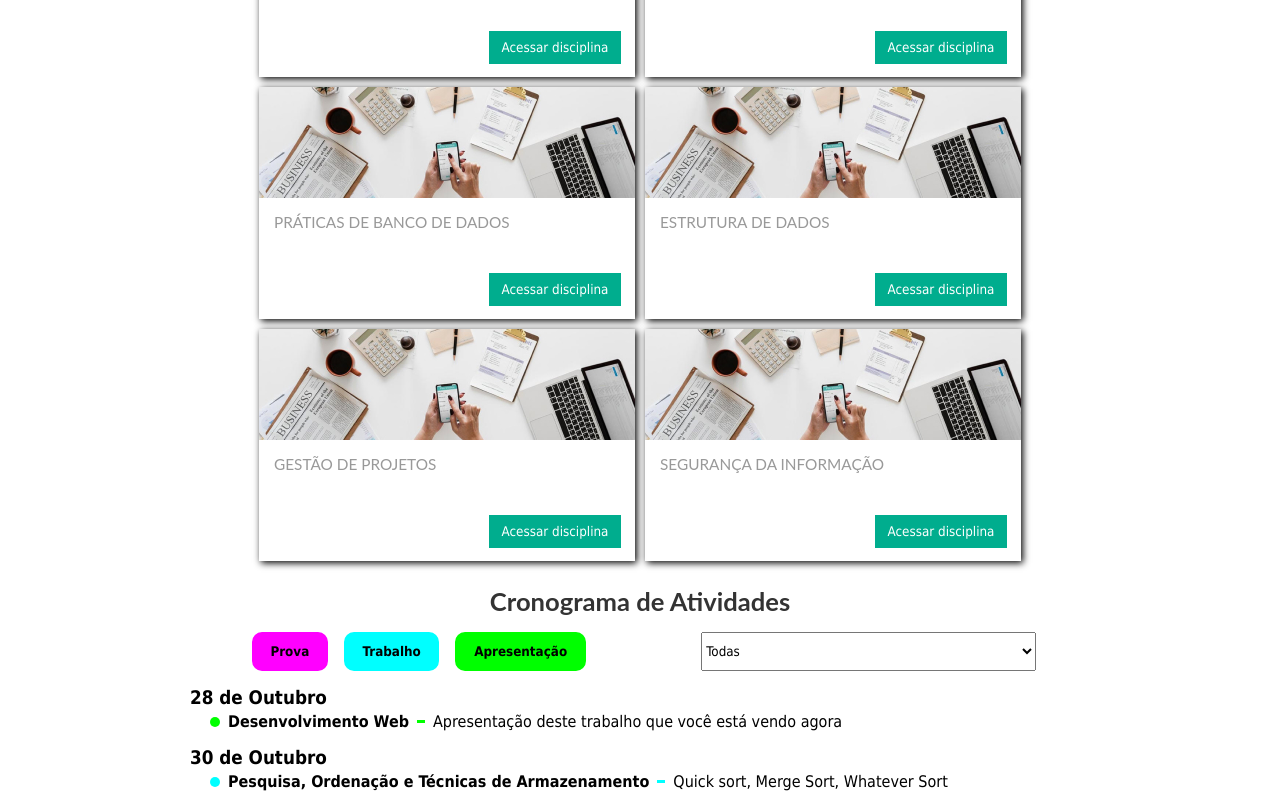
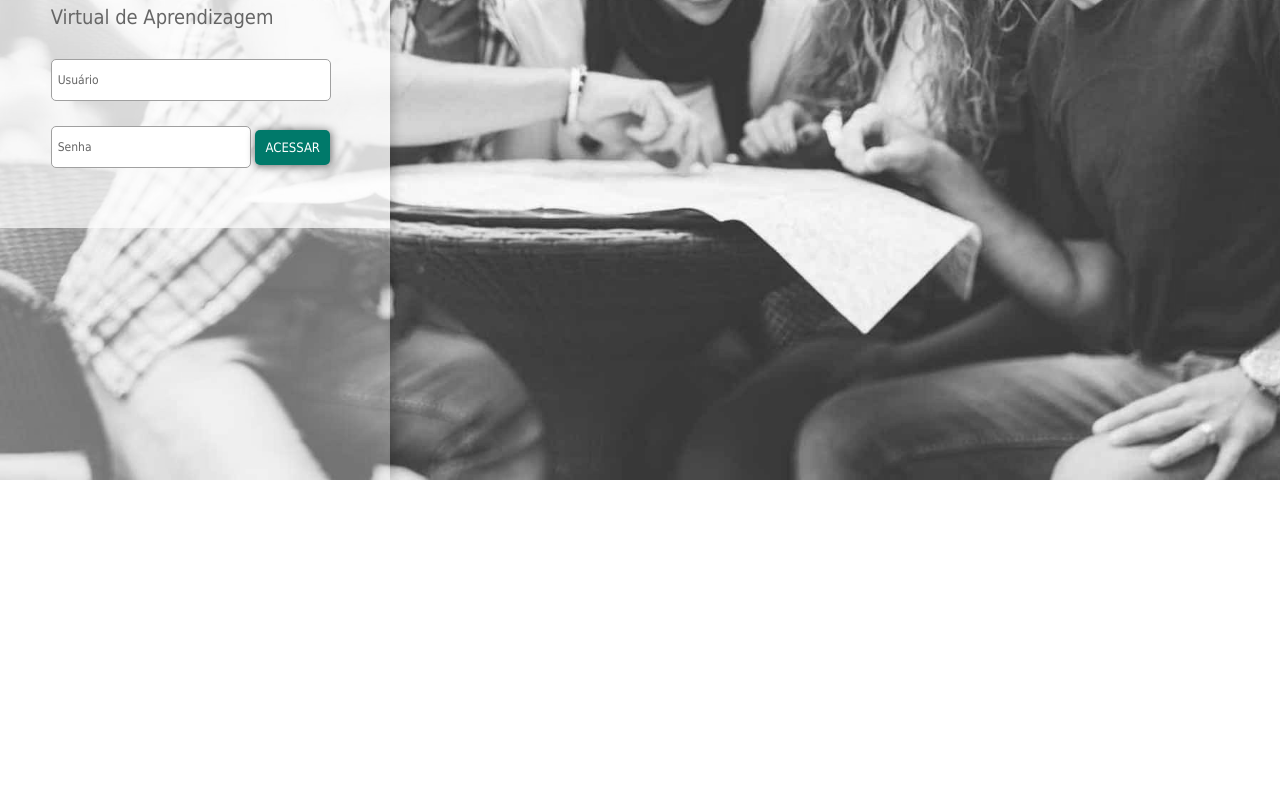
Before and after one commit to sistemas-informacao-uam/cronograma-de-atividades-blackboard, a React (Create React App) app in the folder frontend/: page / in a window 1280 px wide. Shown: the part 320-1119 px from the top of the page. After the commit the page ends 800 px from the top, so only its background shows below. Built offline with nearby package versions, Linux system fonts and the light colour scheme; the HTML template or start-up script is replaced by a standard one.

Commit message:
add User Context

```diff
--- a/frontend/public/index.html
+++ b/frontend/public/index.html
@@ -6,7 +6,7 @@
   <meta name="viewport" content="width=device-width, initial-scale=1" />
   <meta name="theme-color" content="#000000" />
   <meta name="description" content="Web site created using create-react-app" />
-  <title>React App</title>
+  <title>Cronograma de Atividades 📆</title>
 </head>
 
 <body>
--- a/frontend/src/App.js
+++ b/frontend/src/App.js
@@ -4,9 +4,13 @@ import Routes from './routes';
 
 import './GlobalStyles.css';
 
+import UserProvider from './context/User';
+
 function App() {
   return (
-    <Routes />
+    <UserProvider>
+      <Routes />
+    </UserProvider>
   );
 }
 
--- a/frontend/src/components/Header/index.js
+++ b/frontend/src/components/Header/index.js
@@ -10,8 +10,11 @@ import {
 
 import LogoHearder from '../../assets/subjects-logo.png';
 import { useHistory } from 'react-router-dom';
+import { useUser } from '../../context/User';
 
 const Header = () => {
+    const { user } = useUser();
+
     const navigate = useHistory();
 
     function handleLogout() {
@@ -24,7 +27,7 @@ const Header = () => {
 
             <UserMenu>
                 <UserIcon />
-                <h1>Olá, NOME USUÁRIO</h1>
+                <h1>Olá, {user.name}</h1>
                 <ArrowIconDown />
                 <LogoutIcon onClick={handleLogout} />
             </UserMenu>
--- a/frontend/src/components/Schedule/index.js
+++ b/frontend/src/components/Schedule/index.js
@@ -5,9 +5,11 @@ import ActivitiesList from '../ActivitiesList';
 
 import { Container, FilterWrapper, ActivitiesFilter, SubjectFilter, FilterButton } from './styles';
 
-import { activitiesListFakeData, subjectsListFakeData } from '../../fakeData';
+import { useUser } from '../../context/User';
 
 const Schedule = () => {
+  const { user } = useUser();
+
   const [isProvaSelected, setIsProvaSelected] = useState(false);
   const [isTrabalhoSelected, setIsTrabalhoSelected] = useState(false);
   const [isApresentacaoSelected, setIsApresentacaoSelected] = useState(false);
@@ -27,7 +29,7 @@ const Schedule = () => {
       compareSet = [];
     }
 
-    const filteredByActivity = activitiesListFakeData.map(list => {
+    const filteredByActivity = user.activities.map(list => {
       const filteredActivities = list.activities.filter(
         activity => !compareSet.includes(activity.type)
         && (subjectSelected === ''
@@ -40,7 +42,7 @@ const Schedule = () => {
     })
 
     setActivitiesListData(filteredByActivity)
-  }, [isProvaSelected, isTrabalhoSelected, isApresentacaoSelected, subjectSelected]);
+  }, [isProvaSelected, isTrabalhoSelected, isApresentacaoSelected, subjectSelected, user.subjects, user.activities]);
 
   return (
     <Container>
@@ -69,7 +71,7 @@ const Schedule = () => {
         <SubjectFilter onChange={(e) => setSubjectSelected(e.target.value)}>
           <option defaultValue disabled value="">Disciplinas</option>
           <option value="">Todas</option>
-          {subjectsListFakeData.map((subject) => {
+          {user.subjects.map((subject) => {
             return <option key={subject} value={subject}>{subject}</option>
           })}
         </SubjectFilter>
--- /dev/null
+++ b/frontend/src/context/User.js
@@ -0,0 +1,24 @@
+import React, { createContext, useContext, useState } from 'react';
+
+const UserContext = createContext();
+
+export default function UserProvider({children}) {
+  const [user, setUser] = useState({ name: '', type: '', subjects: []});
+
+  return (
+    <UserContext.Provider
+      value={{
+        user,
+        setUser,
+      }}
+    >
+      {children}
+    </UserContext.Provider>
+  )
+}
+
+export function useUser() {
+  const context = useContext(UserContext);
+  const { user, setUser } = context;
+  return { user, setUser };
+}
--- a/frontend/src/fakeData/index.js
+++ b/frontend/src/fakeData/index.js
@@ -1,11 +1,46 @@
-export const subjectsListFakeData = [
-  'Desenvolvimento Web',
-  'Engenharia de Software',
-  'Prática de Banco de Dados',
-  'Pesquisa, Ordenação e Técnicas de Armazenamento',
+const professorRegisteredActivitiesFakeDate = [
+  {
+    date: '28 de Outubro',
+    activities: [
+      {
+        id: 1,
+        type: 'apresentacao',
+        subject: 'Desenvolvimento Web',
+        title: 'Apresentação deste trabalho que você está vendo agora',
+      }
+    ],
+  },
+  {
+    date: '30 de Outubro',
+    activities: [
+      {
+        id: 2,
+        type: 'prova',
+        subject: 'Engenharia de Software',
+        title: 'Diagramas',
+      },
+    ],
+  },
+  {
+    date: '17 de Novembro',
+    activities: [
+      {
+        id: 2,
+        type: 'trabalho',
+        subject: 'Desenvolvimento Web',
+        title: 'HTML, CSS e JS',
+      },
+      {
+        id: 3,
+        type: 'prova',
+        subject: 'Prática de Banco de Dados',
+        title: 'UPDATE Alunos SET nota = 10',
+      },
+    ],
+  }
 ]
 
-export const activitiesListFakeData = [
+const studentActivitiesListFakeData = [
   {
     date: '28 de Outubro',
     activities: [
@@ -59,3 +94,28 @@ export const activitiesListFakeData = [
     ],
   }
 ]
+
+export const professorFakeData = {
+  name: 'Sou um Professor',
+  subjects: [
+    'Desenvolvimento Web',
+    'Engenharia de Software',
+    'Prática de Banco de Dados',
+  ],
+  activities: professorRegisteredActivitiesFakeDate,
+  type: 'professor',
+}
+
+export const studentFakeData = {
+  name: 'Por acaso eu sou um aluno',
+  subjects: [
+    'Desenvolvimento Web',
+    'Engenharia de Software',
+    'Prática de Banco de Dados',
+    'Pesquisa, Ordenação e Técnicas de Armazenamento',
+    'Redes',
+    'Estatística',
+  ],
+  activities: studentActivitiesListFakeData,
+  type: 'student',
+}
--- /dev/null
+++ b/frontend/src/pages/Home/index.js
@@ -0,0 +1,32 @@
+import React from 'react';
+import Header from '../../components/Header';
+import Schedule from '../../components/Schedule';
+import Subject from '../../components/Subject';
+import { useUser } from '../../context/User';
+
+import {
+  Container,
+  SubjectsList,
+} from './styles';
+
+const Home = () => {
+
+  const { user } = useUser();
+
+  return (
+    <>
+      <Header />
+      <Container>
+        <h1>Minhas Disciplinas</h1>
+        <SubjectsList>
+          {user.subjects.map(subject => <Subject key={subject} title={subject} />)}
+        </SubjectsList>
+
+          <h1>{user.type === 'student' ? 'Cronograma de Atividades' : 'Atividades Cadastradas'}</h1>
+          <Schedule />
+      </Container>
+    </>
+  );
+};
+
+export default Home;
--- a/frontend/src/pages/HomeAluno/index.js
+++ /dev/null
@@ -1,45 +0,0 @@
-import React from 'react';
-import Header from '../../components/Header';
-import Schedule from '../../components/Schedule';
-import Subject from '../../components/Subject';
-
-import {
-  Container,
-  SubjectsList,
-} from './styles';
-
-const HomeAluno = () => {
-  return (
-    <>
-      <Header />
-      <Container>
-        <h1>Minhas Disciplinas</h1>
-        <SubjectsList>
-          <Subject
-            title="desenvolvimento de software para web"
-          />
-          <Subject
-            title="teoria de sistemas de informação"
-          />
-          <Subject
-            title="práticas de banco de dados"
-          />
-          <Subject
-            title="estrutura de dados"
-          />
-          <Subject
-            title="gestão de projetos"
-          />
-          <Subject
-            title="segurança da informação"
-          />
-        </SubjectsList>
-
-        <h1>Cronograma de Atividades</h1>
-        <Schedule />
-      </Container>
-    </>
-  );
-};
-
-export default HomeAluno;
--- a/frontend/src/pages/Login/index.js
+++ b/frontend/src/pages/Login/index.js
@@ -1,5 +1,5 @@
 import React from 'react';
-import { Link } from 'react-router-dom';
+import { Link, useHistory } from 'react-router-dom';
 
 import Logo from '../../assets/logo.webp';
 import {
@@ -14,7 +14,29 @@ import {
   Button
 } from './styles';
 
+import { useUser } from '../../context/User';
+import { useCallback } from 'react';
+import { useState } from 'react';
+
+import { studentFakeData, professorFakeData } from '../../fakeData';
+
 const Login = () => {
+  const history = useHistory();
+
+  const { setUser } = useUser();
+
+  const [userInputValue, setUserInputValue] = useState('');
+
+  const handleLogin = useCallback(() => {
+    if (userInputValue === 'aluno') {
+      setUser(studentFakeData);
+    } else if (userInputValue === 'professor') {
+      setUser(professorFakeData);
+    } else {
+      setUser({name: '', subjects: []});
+    }
+    history.push('/');
+  }, [setUser, userInputValue, history]);
 
   return (
     <Container>
@@ -37,11 +59,11 @@ const Login = () => {
             </Error>
 
             <LoginInfo>
-              <input type="text" placeholder="Usuário" />
+              <input type="text" onChange={(e) => setUserInputValue(e.target.value)} value={userInputValue} placeholder="Usuário" />
               <div>
                 <input type="password" placeholder="Senha" />
-                <Button>
-                  <Link to="/" alt="Logar">ACESSAR</Link>
+                <Button type="button" onClick={handleLogin}>
+                  <p>ACESSAR</p>
                 </Button>
               </div>
             </LoginInfo>
--- a/frontend/src/pages/Login/styles.js
+++ b/frontend/src/pages/Login/styles.js
@@ -153,13 +153,15 @@ export const LoginInfo = styled.form`
 
 `;
 
-export const Button = styled.div`
+export const Button = styled.button`
   display: flex;
   justify-content: center;
   margin: auto;
   margin-right: 60px;
+  outline: none;
+  border: none;
 
-  a {
+  p {
     color: var(--color-white);
     text-decoration: none;
     padding: 10px;
@@ -168,5 +170,6 @@ export const Button = styled.div`
     border: none;
     border-radius: 5px;
     box-shadow: 1px 1px 10px 0 rgba(0, 0, 0, 0.6);
+    cursor: pointer;
   }
 `;
--- a/frontend/src/routes.js
+++ b/frontend/src/routes.js
@@ -1,17 +1,27 @@
 import React from 'react';
 import { BrowserRouter, Switch, Route} from 'react-router-dom';
+import { useUser } from './context/User';
 
-import HomeAluno from './pages/HomeAluno';
+import Home from './pages/Home';
 import Login from './pages/Login';
 
+
 const Routes = () => {
+    const { user } = useUser();
+
     return (
-        <BrowserRouter>
-            <Switch>
-                <Route path="/" exact component={HomeAluno} />
-                <Route path="/login" component={Login} />
-            </Switch>
-        </BrowserRouter>
+            <BrowserRouter>
+                {user.name !== '' ? (
+                    <Switch>
+                        <Route path="/" exact component={Home} />
+                        <Route path="/login" component={Login} />
+                    </Switch>
+                ) : (
+                    <Switch>
+                        <Route path="/" component={Login} />
+                    </Switch>
+                )}
+            </BrowserRouter>
     );
 }
 
```
Also changed, not shown: frontend/src/pages/Home/styles.js (renamed from frontend/src/pages/HomeAluno/styles.js).
